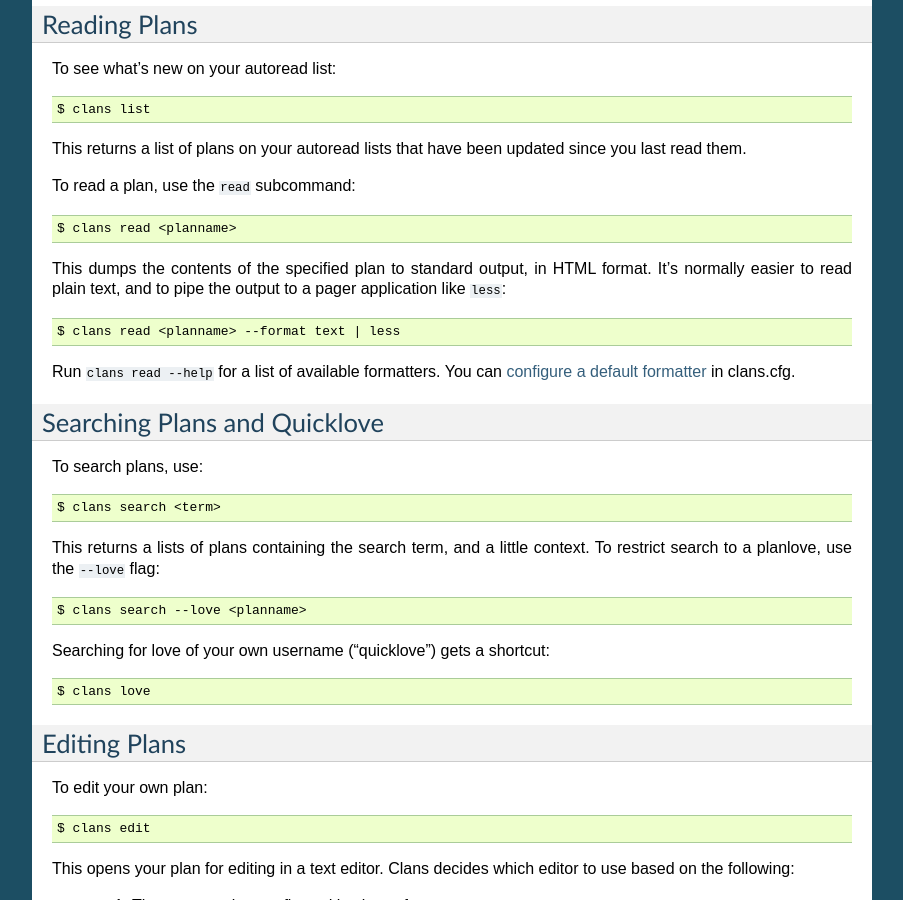
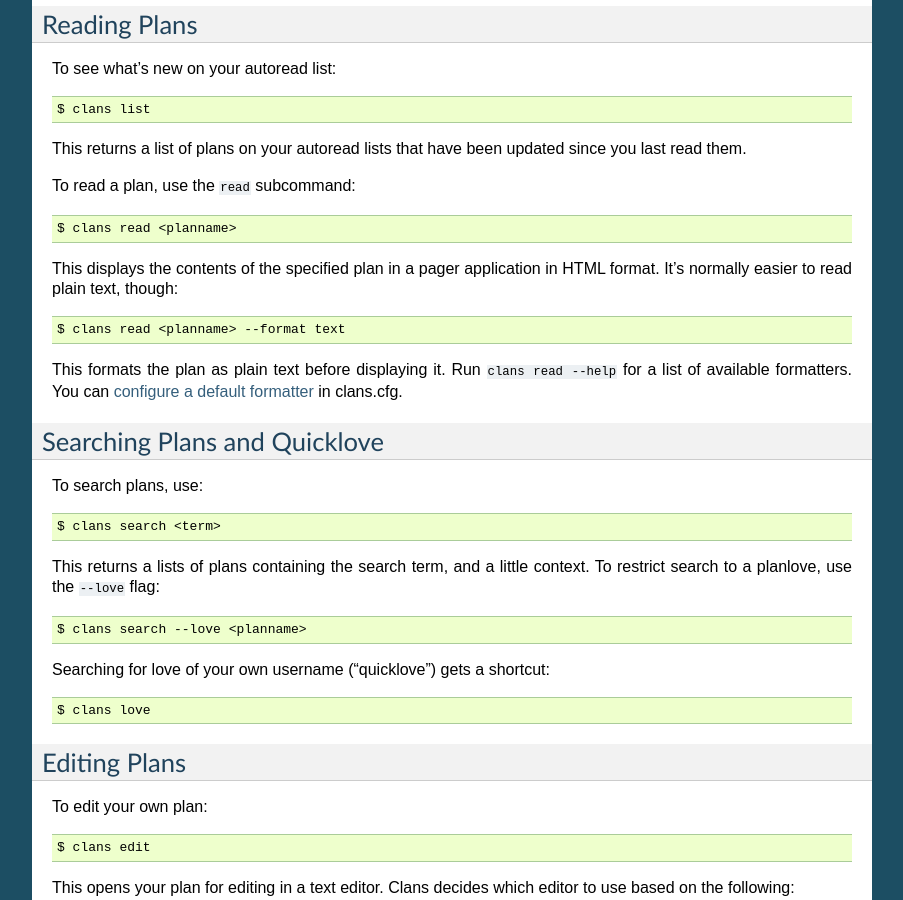
Before and after one commit to baldwint/clans, a Sphinx documentation site: the page built from docs/usage.rst, in a window 1280 px wide and 900 px high, scrolled down 924 px. Shown: the whole window, without its empty margins (198-1101 px from the left). Built offline with Sphinx 7.4.7, drawn with Linux system fonts in a browser that asks for light colours.

Commit message:
Read plans with a pager
Python has a well-hidden builtin that respects environment variables
and degrades when piped. perfect.

```diff
--- a/docs/usage.rst
+++ b/docs/usage.rst
@@ -61,12 +61,12 @@ To read a plan, use the ``read`` subcommand::
 
     $ clans read <planname>
 
-This dumps the contents of the specified plan to standard output, in
-HTML format. It's normally easier to read plain text, and to pipe the
-output to a pager application like ``less``::
+This displays the contents of the specified plan in a pager application in
+HTML format. It's normally easier to read plain text, though::
 
-    $ clans read <planname> --format text | less
+    $ clans read <planname> --format text
 
+This formats the plan as plain text before displaying it.
 Run ``clans read --help`` for a list of available formatters. You can
 :ref:`configure a default formatter <config-formatter>` in clans.cfg.
 
```
Also changed, not shown: 1 other file.
